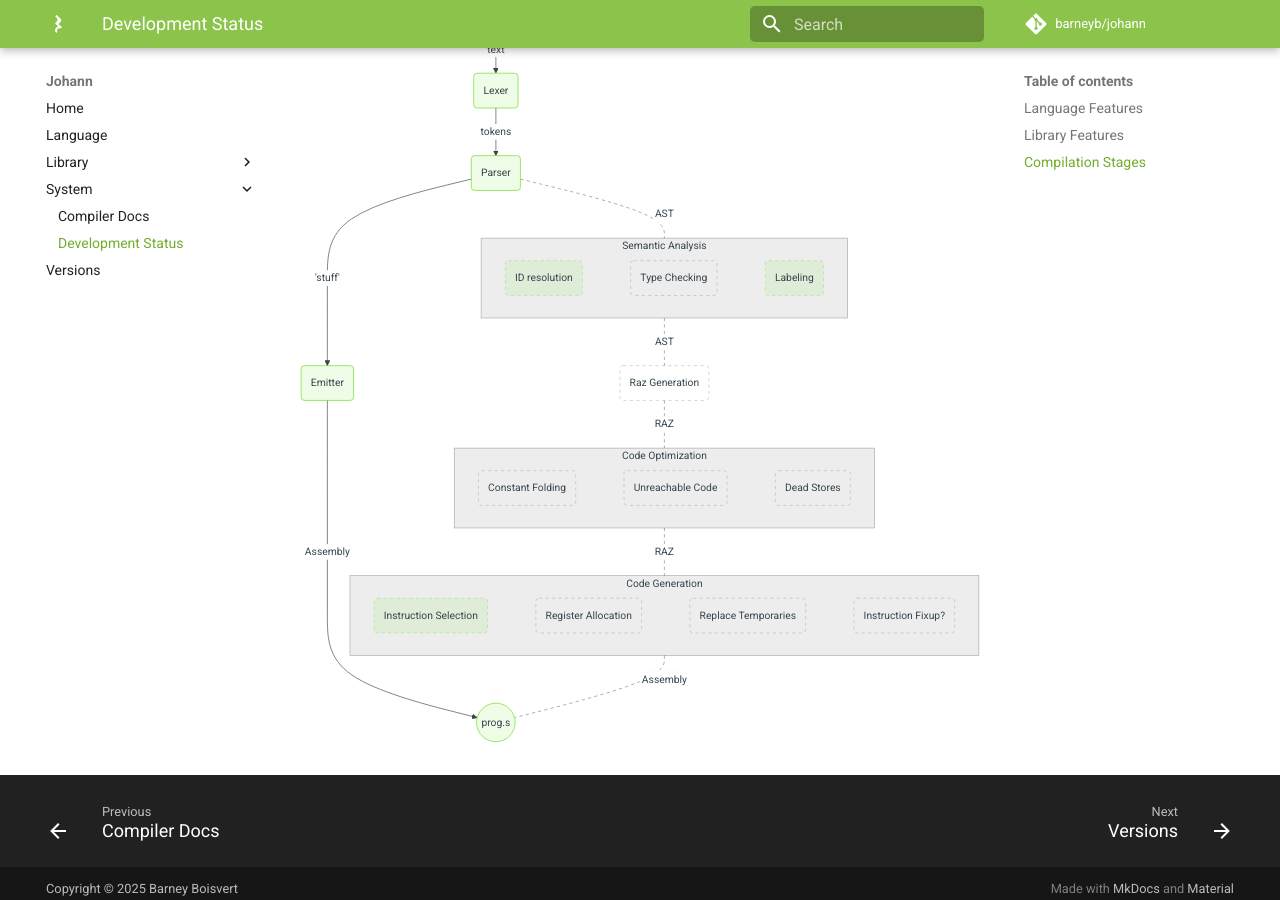
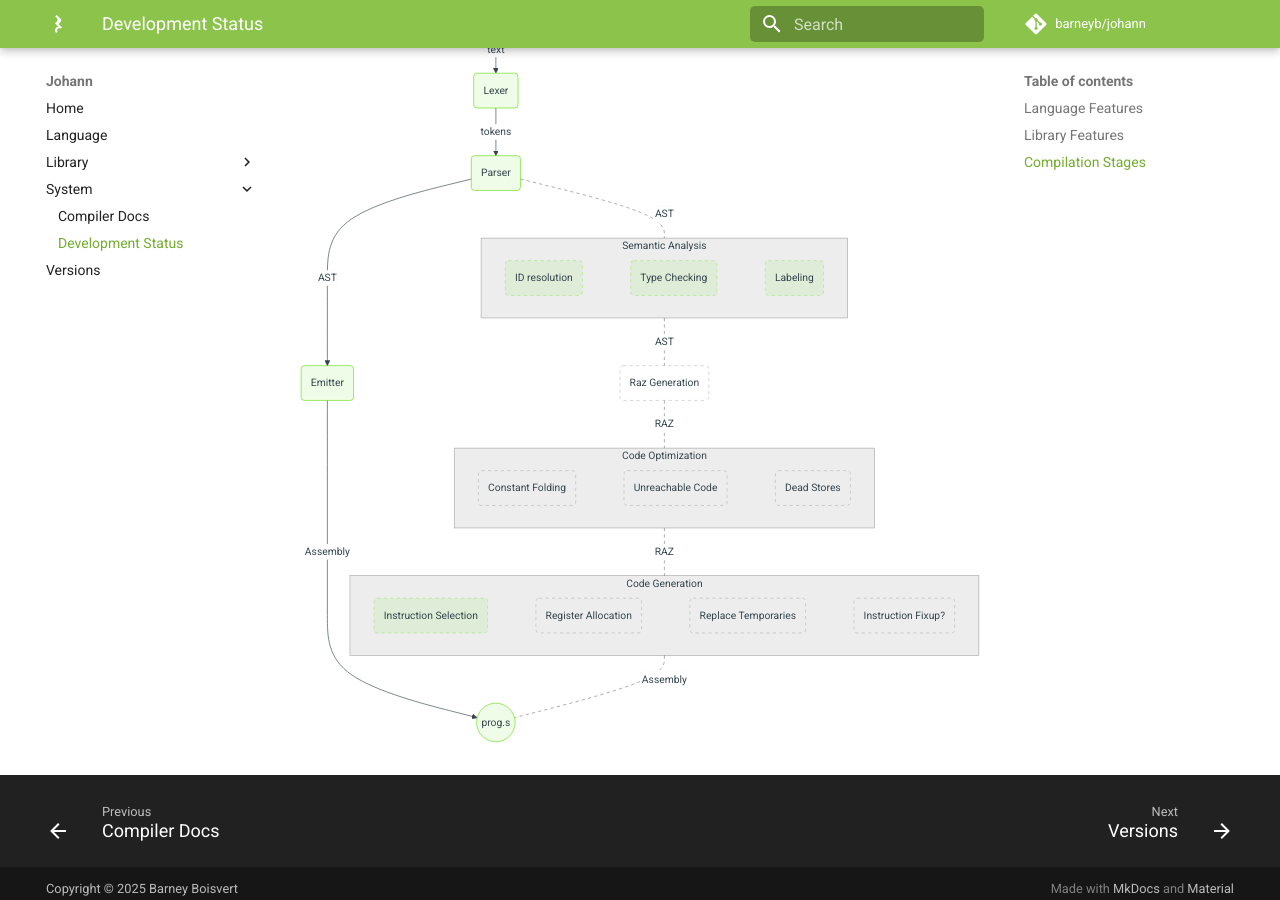
Before and after one commit to barneyb/johann, an MkDocs documentation site: the page built from documentation/docs/system/status.md, in a window 1280 px wide and 900 px high, scrolled down 1686 px. Built offline with MkDocs 1.6.1 and Material for MkDocs 9.7.7, drawn with Linux system fonts in a browser that asks for light colours; comment, search, counter and statistics services are not loaded.

```diff
--- a/documentation/docs/system/status.md
+++ b/documentation/docs/system/status.md
@@ -72,9 +72,9 @@ flowchart TB
     end
 
     classDef partial stroke-width:0.5px,stroke-dasharray:5;
-    class idres,lbl,ins partial;
+    class idres,lbl,tc,ins partial;
     classDef future fill:none,stroke:#808080,stroke-width:0.5px,stroke-dasharray:5 5;
-    class sem,gen,tc,raz,const,noreach,dead,regalloc,temps,fixup future;
+    class sem,gen,raz,const,noreach,dead,regalloc,temps,fixup future;
 
     parse ---|AST| sem
     sem ---|AST| raz ---|RAZ| opt  ---|RAZ| gen
```
Also changed, not shown: other parts of documentation/docs/system/status.md (+1 -1 lines), documentation/docs/versions/index.md (+3 -1 lines), 1 other file.
